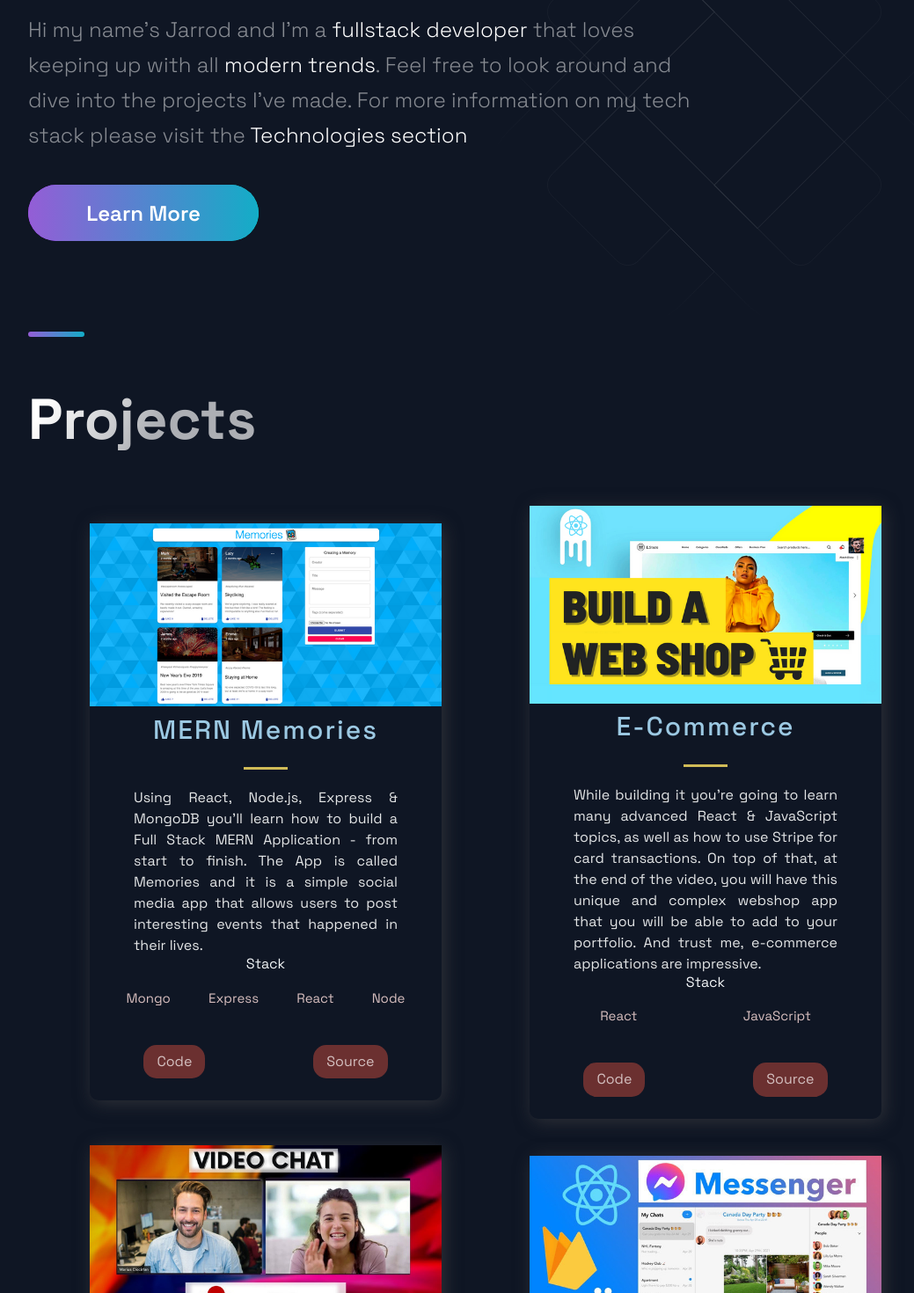
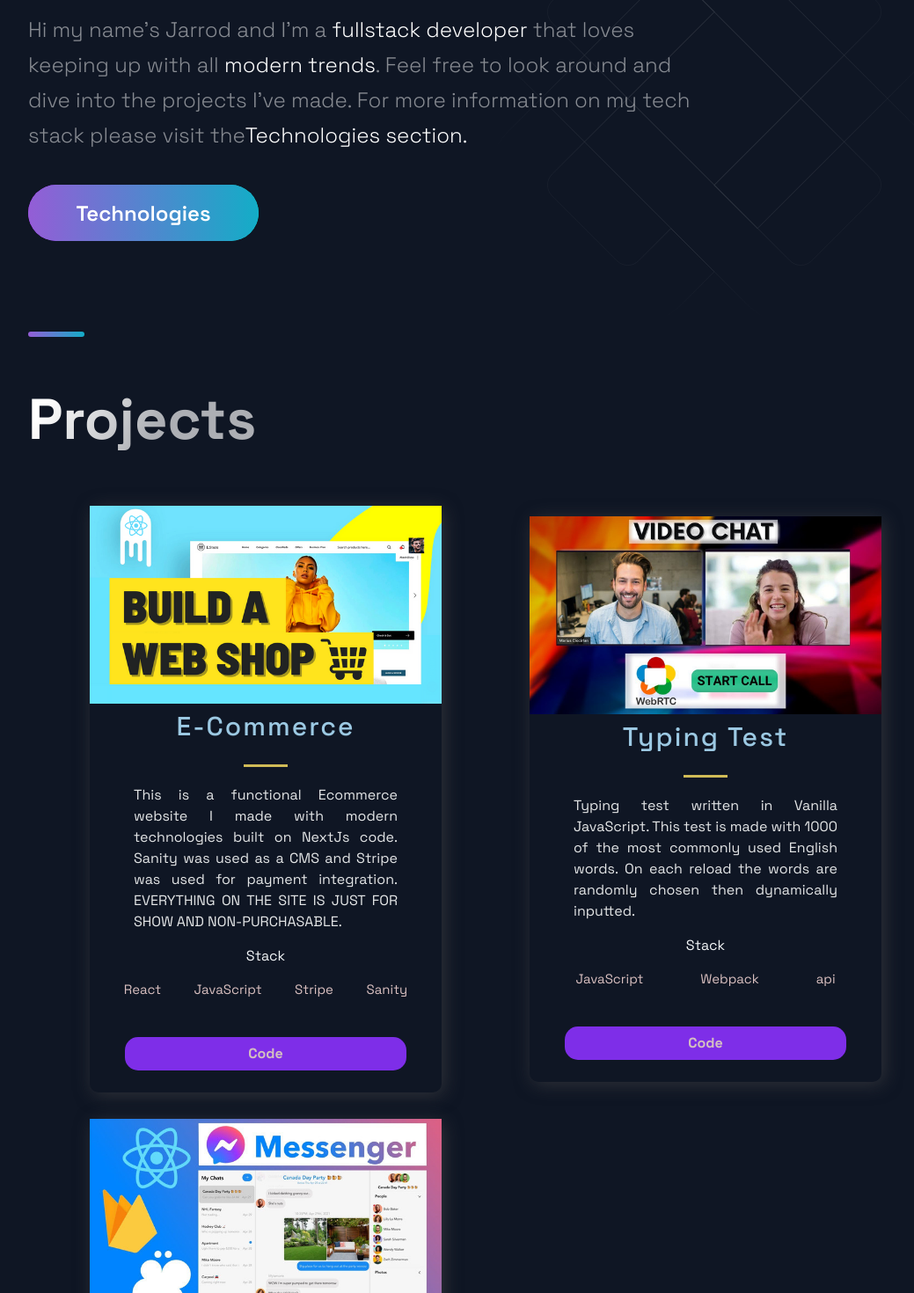
Before and after one commit to JarrodSavard/PORTFOLIO-WEBSITE, a Next.js app: page / in a window 1280 px wide. Shown: the part 260-1730 px from the top of the page at 88% size, without its empty margins (88-1127 px from the left). Built offline with nearby package versions, Linux system fonts and the light colour scheme.

Commit message:
updated site

```diff
--- a/src/components/Footer/Footer.js
+++ b/src/components/Footer/Footer.js
@@ -5,11 +5,23 @@ import { SocialIcons } from '../Header/HeaderStyles';
 import { CompanyContainer, FooterWrapper, LinkColumn, LinkItem, LinkList, LinkTitle, Slogan, SocialContainer, SocialIconsContainer } from './FooterStyles';
 
 const Footer = () => {
-  return (
-    <div>
-      Footer
-    </div>
-  );
+    return (
+        <FooterWrapper>
+            <SocialIconsContainer>
+                <CompanyContainer>
+                    <Slogan>Innovating one project at a time</Slogan>
+                </CompanyContainer>
+                <SocialContainer>
+                    <SocialIcons href="https://github.com/JarrodSavard">
+                        <AiFillGithub size="3rem" />
+                    </SocialIcons>
+                    <SocialIcons href="https://www.linkedin.com/in/jarrod-savard">
+                        <AiFillLinkedin size="3rem" />
+                    </SocialIcons>
+                </SocialContainer>
+            </SocialIconsContainer>
+        </FooterWrapper>
+    );
 };
 
 export default Footer;
--- a/src/components/Hero/Hero.js
+++ b/src/components/Hero/Hero.js
@@ -11,12 +11,15 @@ const Hero = (props) => (
                 Welcome To My Portfolio <br />
             </SectionTitle>
             <SectionText>
-                Hi my name's Jarrod and I'm a <span style={{ color: 'white' }}>fullstack developer</span> that loves keeping up with all <span style={{ color: 'white' }}>modern trends</span>. Feel free to look around and dive into the projects I've made. For more information on my tech stack please visit the{' '}
+                Hi my name's Jarrod and I'm a <span style={{ color: 'white' }}>fullstack developer</span> that loves keeping up with all <span style={{ color: 'white' }}>modern trends</span>. Feel free to look around and dive into the projects I've made. For more information on my tech stack please visit the
                 <a href="#technologies" style={{ color: 'white' }}>
-                    Technologies section
+                    Technologies section.
                 </a>
             </SectionText>
-            <Button onClick={() => (window.location = 'https://google.com')}>Learn More</Button>
+
+            <a href="#technologies">
+                <Button>Technologies</Button>
+            </a>
         </LeftSection>
     </Section>
 );
--- a/src/components/Projects/Projects.js
+++ b/src/components/Projects/Projects.js
@@ -19,6 +19,7 @@ const Projects = () => {
                         </TitleContent>
                         <CardInfo>{description}</CardInfo>
                         <div>
+                            <br />
                             <TitleContent> Stack</TitleContent>
                             <TagList>
                                 {tags.map((tag, i) => (
@@ -28,7 +29,7 @@ const Projects = () => {
                         </div>
                         <UtilityList>
                             <ExternalLinks href={visit}>Code</ExternalLinks>
-                            <ExternalLinks href={source}>Source</ExternalLinks>
+                            {/* <ExternalLinks href={source}>Source</ExternalLinks> */}
                         </UtilityList>
                     </BlogCard>
                 ))}
--- a/src/components/Projects/ProjectsStyles.js
+++ b/src/components/Projects/ProjectsStyles.js
@@ -1,11 +1,11 @@
 import styled from 'styled-components';
 
 export const Img = styled.img`
-  width:100%;
-  height:100%;
+    width: 100%;
+    height: 100%;
     object-fit: cover;
     overflow: hidden;
-`
+`;
 
 export const GridContainer = styled.section`
     display: grid;
@@ -20,8 +20,7 @@ row-gap: 3rem;
         padding: 2rem;
         padding-bottom: 0;
     }
-
-`
+`;
 export const BlogCard = styled.div`
     border-radius: 10px;
     box-shadow: 3px 3px 20px rgba(80, 78, 78, 0.5);
@@ -35,16 +34,14 @@ export const TitleContent = styled.div`
     text-align: center;
     z-index: 20;
     width: 100%;
-
 `;
-
 
 export const HeaderThree = styled.h3`
     font-weight: 500;
     letter-spacing: 2px;
     color: #9cc9e3;
-  padding: .5rem 0;
-  font-size: ${(props) => props.title ? '3rem' : '2rem'};
+    padding: 0.5rem 0;
+    font-size: ${(props) => (props.title ? '3rem' : '2rem')};
 `;
 
 export const Hr = styled.hr`
@@ -65,7 +62,6 @@ export const Intro = styled.div`
     line-height: 18px;
 `;
 
-
 export const CardInfo = styled.p`
     width: 100%;
     padding: 0 50px;
@@ -74,11 +70,9 @@ export const CardInfo = styled.p`
     line-height: 24px;
     text-align: justify;
     @media ${(props) => props.theme.breakpoints.sm} {
-    padding:.3rem
-
+        padding: 0.3rem;
     }
 `;
-
 
 export const UtilityList = styled.ul`
     list-style-type: none;
@@ -89,15 +83,16 @@ export const UtilityList = styled.ul`
 `;
 
 export const ExternalLinks = styled.a`
-color:#d4c0c0;
+    color: #d4c0c0;
+    width: 80%;
     font-size: 1.6rem;
-padding:1rem 1.5rem;
-background: #6b3030;
+    font-weight: bold;
+    padding: 1rem 1.5rem;
+    background: #7e2ee8;
     border-radius: 15px;
     transition: 0.5s;
-&:hover{
-  background: #801414;
-
+    &:hover {
+        background: #c641ff;
     }
 `;
 
@@ -105,8 +100,8 @@ export const TagList = styled.ul`
     display: flex;
     justify-content: space-around;
     padding: 2rem;
-`
+`;
 export const Tag = styled.li`
     color: #d8bfbf;
     font-size: 1.5rem;
-`
+`;
--- a/src/components/Technologies/Technologies.js
+++ b/src/components/Technologies/Technologies.js
@@ -1,5 +1,5 @@
 import React from 'react';
-import { DiFirebase, DiReact, DiZend } from 'react-icons/di';
+import { DiFirebase, DiReact, DiZend, DiTerminal } from 'react-icons/di';
 import { Section, SectionDivider, SectionText, SectionTitle } from '../../styles/GlobalComponents';
 import { List, ListContainer, ListItem, ListParagraph, ListTitle } from './TechnologiesStyles';
 
@@ -24,11 +24,17 @@ const Technologies = () => (
                 <ListContainer>
                     <ListTitle>Front-End</ListTitle>
                     <ListParagraph>
+                        Vanilla JavaScript
+                        <br />
                         React.js
+                        <br />
+                        React Native
                         <br />
                         NextJs
                         <br />
                         Sveltekit
+                        <br />
+                        Sass
                     </ListParagraph>
                 </ListContainer>
             </ListItem>
@@ -37,17 +43,40 @@ const Technologies = () => (
                 <ListContainer>
                     <ListTitle>Back-End</ListTitle>
                     <ListParagraph>
-                        Node.js
+                        Express
                         <br />
-                        databases
+                        Mongoose
+                        <br />
+                        MongoDb
+                        <br />
+                        Firebase
+                        <br />
+                        Sanity
+                        <br />
+                        Stripe
+                        <br />
+                        Databases
+                        <br />
+                        API's
                     </ListParagraph>
                 </ListContainer>
             </ListItem>
             <ListItem>
-                <DiZend size="3rem" />
+                <DiTerminal size="3rem" />
                 <ListContainer>
-                    <ListTitle>UI/UX</ListTitle>
-                    <ListParagraph>Design tools such as Figma</ListParagraph>
+                    <ListTitle>Machine Learning</ListTitle>
+                    <ListParagraph>
+                        Pandas
+                        <br />
+                        Matplotlib
+                        <br />
+                        Numpy
+                        <br />
+                        Scikit-learn
+                        <br />
+                        TensorFlow3
+                        <br />
+                    </ListParagraph>
                 </ListContainer>
             </ListItem>
         </List>
--- a/src/components/TimeLine/TimeLine.js
+++ b/src/components/TimeLine/TimeLine.js
@@ -56,11 +56,11 @@ const Timeline = () => {
                                 <CarouselItemTitle>
                                     {`${item.year}`}
                                     <CarouselItemImg width="208" height="6" viewBox="0 0 208 6" fill="none" xmlns="http://www.w3.org/2000/svg">
-                                        <path fill-rule="evenodd" clip-rule="evenodd" d="M2.5 5.5C3.88071 5.5 5 4.38071 5 3V3.5L208 3.50002V2.50002L5 2.5V3C5 1.61929 3.88071 0.5 2.5 0.5C1.11929 0.5 0 1.61929 0 3C0 4.38071 1.11929 5.5 2.5 5.5Z" fill="url(#paint0_linear)" fill-opacity="0.33" />
+                                        <path fillRule="evenodd" clipRule="evenodd" d="M2.5 5.5C3.88071 5.5 5 4.38071 5 3V3.5L208 3.50002V2.50002L5 2.5V3C5 1.61929 3.88071 0.5 2.5 0.5C1.11929 0.5 0 1.61929 0 3C0 4.38071 1.11929 5.5 2.5 5.5Z" fill="url(#paint0_linear)" fillOpacity="0.33" />
                                         <defs>
                                             <linearGradient id="paint0_linear" x1="-4.30412e-10" y1="0.5" x2="208" y2="0.500295" gradientUnits="userSpaceOnUse">
-                                                <stop stop-color="white" />
-                                                <stop offset="0.79478" stop-color="white" stop-opacity="0" />
+                                                <stop stopColor="white" />
+                                                <stop offset="0.79478" stopColor="white" stopOpacity="0" />
                                             </linearGradient>
                                         </defs>
                                     </CarouselItemImg>
--- a/src/constants/constants.js
+++ b/src/constants/constants.js
@@ -1,34 +1,25 @@
 export const projects = [
     {
-    title: 'MERN Memories',
-    description: "Using React, Node.js, Express & MongoDB you'll learn how to build a Full Stack MERN Application - from start to finish. The App is called Memories and it is a simple social media app that allows users to post interesting events that happened in their lives.",
-      image: '/images/1.png',
-      tags: ['Mongo', 'Express', 'React', 'Node'],
-    source: 'https://google.com',
-    visit: 'https://google.com',
-    id: 0,
-  },
-  {
         title: 'E-Commerce',
-    description:"While building it you're going to learn many advanced React & JavaScript topics, as well as how to use Stripe for card transactions. On top of that, at the end of the video, you will have this unique and complex webshop app that you will be able to add to your portfolio. And trust me, e-commerce applications are impressive.",
+        description: 'This is a functional Ecommerce website I made with modern technologies built on NextJs code. Sanity was used as a CMS and Stripe was used for payment integration. EVERYTHING ON THE SITE IS JUST FOR SHOW AND NON-PURCHASABLE.',
         image: '/images/2.png',
-    tags: ['React', 'JavaScript'],
-    source: 'https://google.com',
-    visit: 'https://google.com',
+        tags: ['React', 'JavaScript', 'Stripe', 'Sanity'],
+        source: 'https://ecommerce-site-wine.vercel.app/',
+        visit: 'https://ecommerce-site-wine.vercel.app/',
         id: 1,
     },
     {
-    title: 'WebRTC App',
-    description: "This is a code repository for the corresponding YouTube video. In this tutorial, we're going to build and deploy a React Video Chat Application using WebRTC.",
+        title: 'Typing Test',
+        description: 'Typing test written in Vanilla JavaScript. This test is made with 1000 of the most commonly used English words. On each reload the words are randomly chosen then dynamically inputted.',
         image: '/images/3.jpg',
-      tags: ['React', 'WebRTC'],
-    source: 'https://google.com',
-    visit: 'https://google.com',
+        tags: ['JavaScript', 'Webpack', 'api'],
+        source: 'https://jarrodsavard.github.io/Typing-test/',
+        visit: 'https://jarrodsavard.github.io/Typing-test/',
         id: 2,
     },
     {
         title: 'Unichat',
-    description: "This is a code repository for the corresponding video tutorial. In this video, we will create a full Realtime Chat Application",
+        description: 'This is a code repository for the corresponding video tutorial. In this video, we will create a full Realtime Chat Application',
         image: '/images/4.jpg',
         tags: ['React', 'ChatEngine', 'Firebase'],
         source: 'https://google.com',
@@ -38,9 +29,10 @@ export const projects = [
 ];
 
 export const TimeLineData = [
-  { year: 2017, text: 'Started my journey', },
-  { year: 2018, text: 'Worked as a freelance developer', },
-  { year: 2019, text: 'Founded JavaScript Mastery', },
-  { year: 2020, text: 'Shared my projects with the world', },
-  { year: 2021, text: 'Started my own platform', },
+    { year: 2019, text: 'Started my journey' },
+    { year: 2019, text: 'Learned to create basic websites' },
+    { year: 2019, text: 'Began developing sites for clients as a freelancer' },
+    { year: 2021, text: 'Learned many frameworks/libraries' },
+    { year: 2021, text: 'Learned Machine Learning' },
+    { year: 2022, text: 'Learned Penetration Testing' },
 ];
--- a/src/pages/index.js
+++ b/src/pages/index.js
@@ -1,5 +1,6 @@
-import Acomplishments from '../components/Acomplishments/Acomplishments';
+// import Accomplishments from '../components/Accomplishments/Accomplishments';
 import BgAnimation from '../components/BackgrooundAnimation/BackgroundAnimation';
+import Footer from '../components/Footer/Footer';
 import Hero from '../components/Hero/Hero';
 import Projects from '../components/Projects/Projects';
 import Technologies from '../components/Technologies/Technologies';
@@ -17,7 +18,8 @@ const Home = () => {
             <Projects />
             <Technologies />
             <Timeline />
-            {/* <Acomplishments /> */}
+            {/* <Accomplishments /> */}
+            <Footer />
         </Layout>
     );
 };
```
Also changed, not shown: src/styles/GlobalComponents/index.js (+56 -60 lines), src/pages/_app.js (indentation only). Lines whose indentation alone changed are shown as unchanged.
